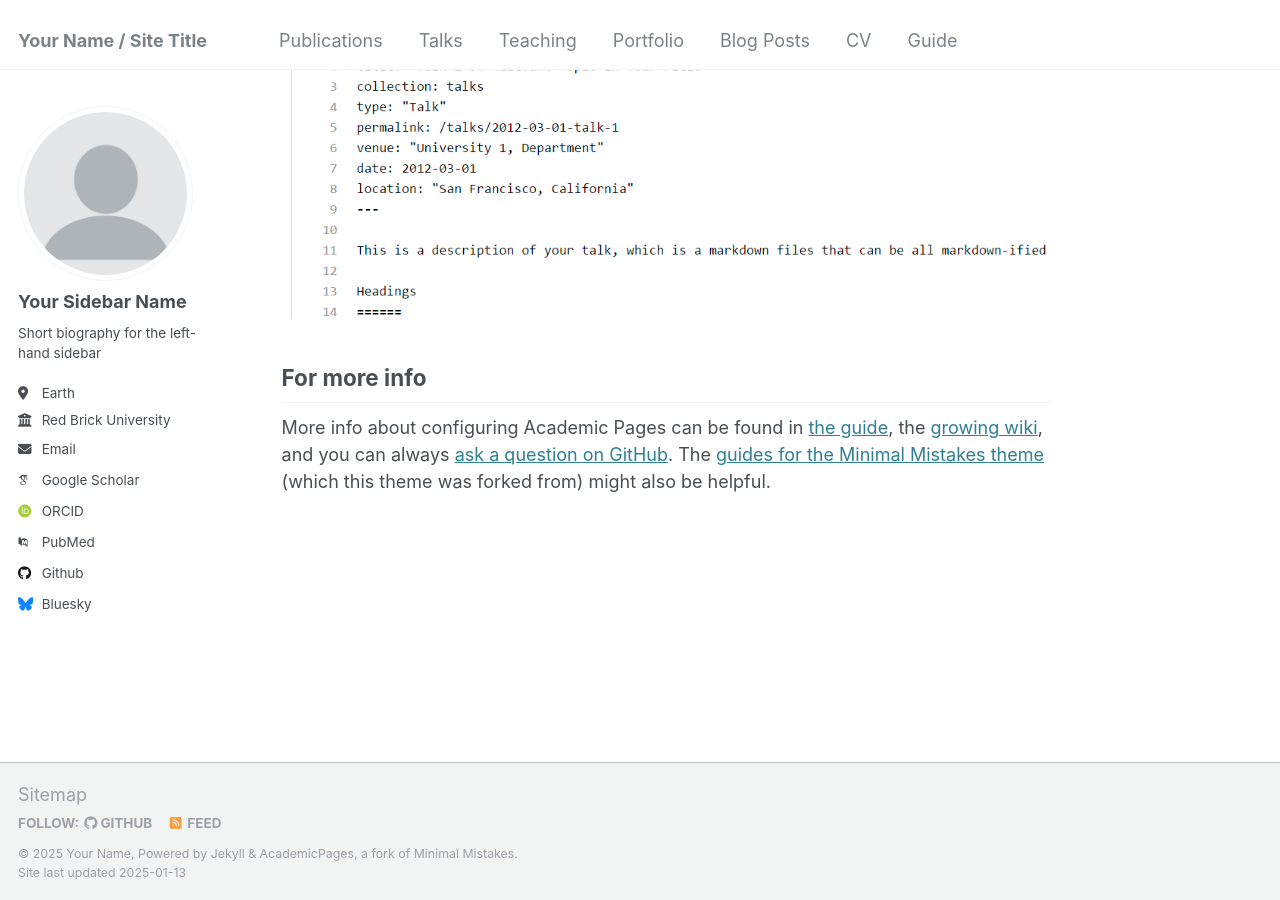
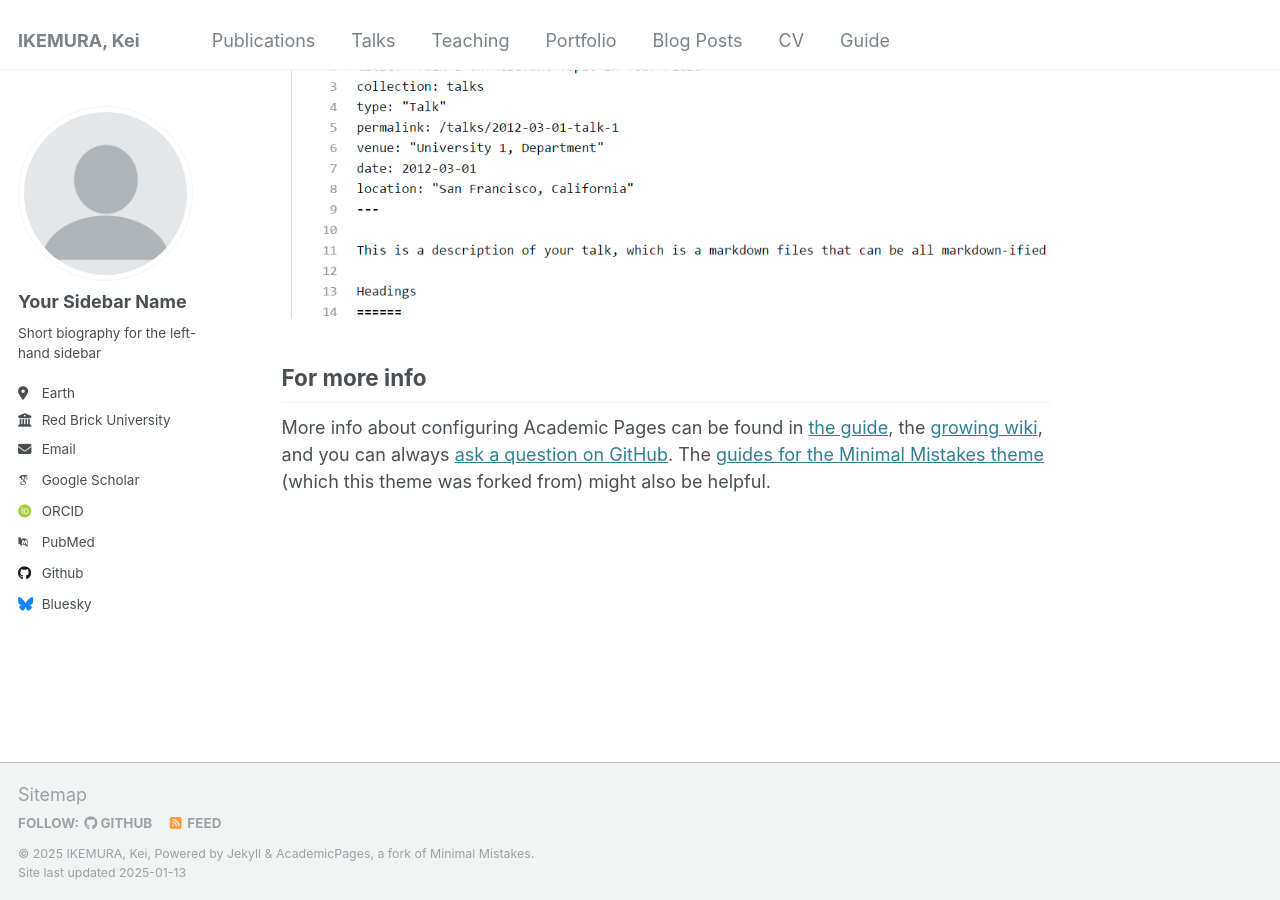
Before and after one commit to Ikemura-kei/Ikemura-kei.github.io, a Jekyll site: the page built from _pages/about.md, in a window 1280 px wide and 900 px high, scrolled down 2643 px. Built offline with Jekyll 4.4.1, drawn with Linux system fonts in a browser that asks for light colours; some web fonts are replaced.

Commit message:
updated cfg

```diff
--- a/_config.yml
+++ b/_config.yml
@@ -8,13 +8,13 @@
 
 # Basic Site Settings
 locale                   : "en-US"
-title                    : "Your Name / Site Title"
+title                    : "IKEMURA, Kei"
 title_separator          : "-"
-name                     : &name "Your Name"
-description              : &description "personal description"
-url                      : https://academicpages.github.io # the base hostname & protocol for your site e.g. "https://[your GitHub username].github.io"
+name                     : &name "IKEMURA, Kei"
+description              : &description "Currently a Master's Degree student at KTH Royal Institute of Technology, enrolled in the System, Control and Robotics programme."
+url                      : https://Ikemura-kei.github.io # the base hostname & protocol for your site e.g. "https://[your GitHub username].github.io"
 baseurl                  : "" # the subpath of your site, e.g. "/blog"
-repository               : "academicpages/academicpages.github.io"
+repository               : "Ikemura-kei/Ikemura-kei.github.io"
 
 # Site Author - The following control what appear as part of the author content on the side bar.
 #               If a field is blank the icon and link will not appear, otherwise it will be shown.
```
